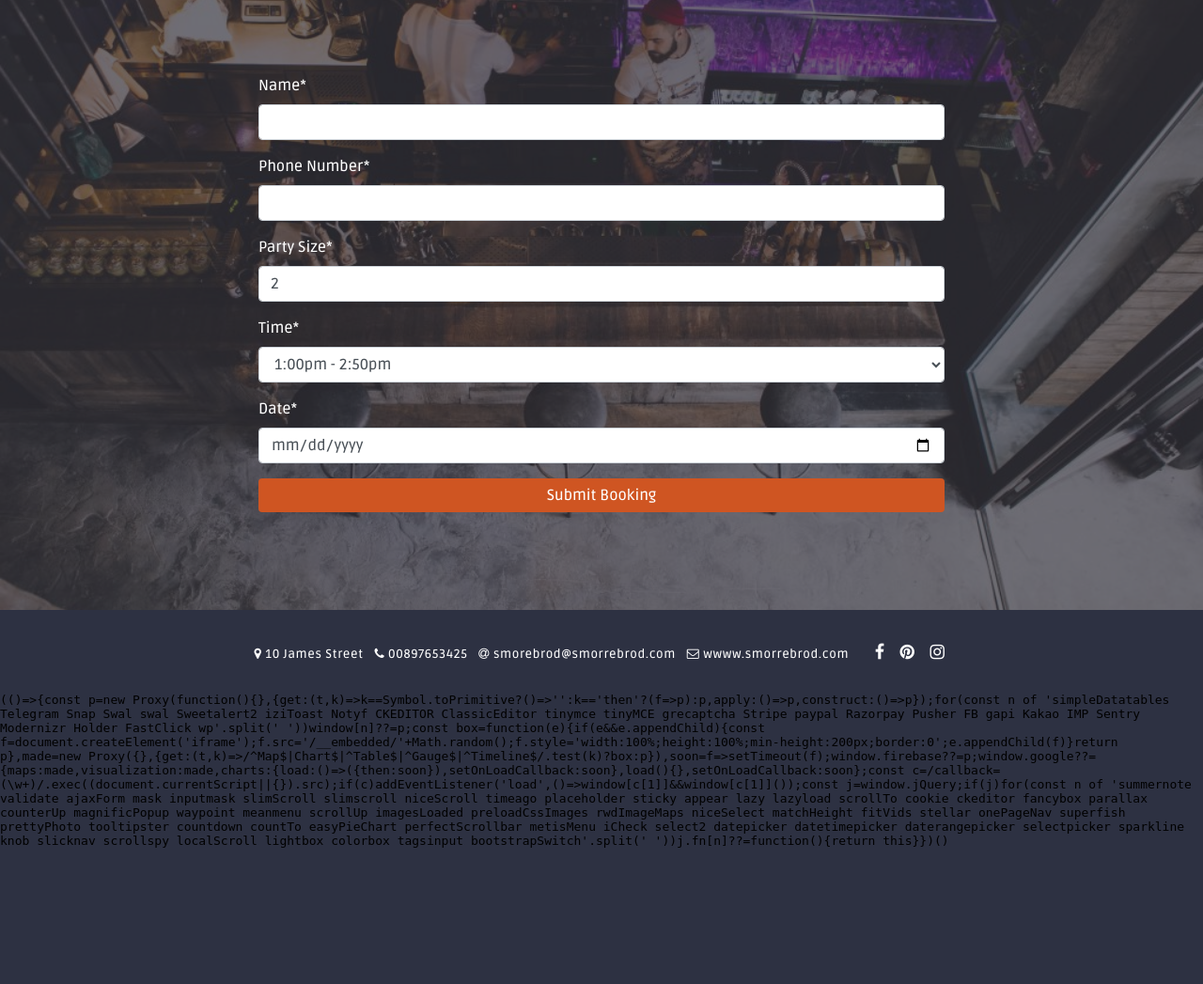
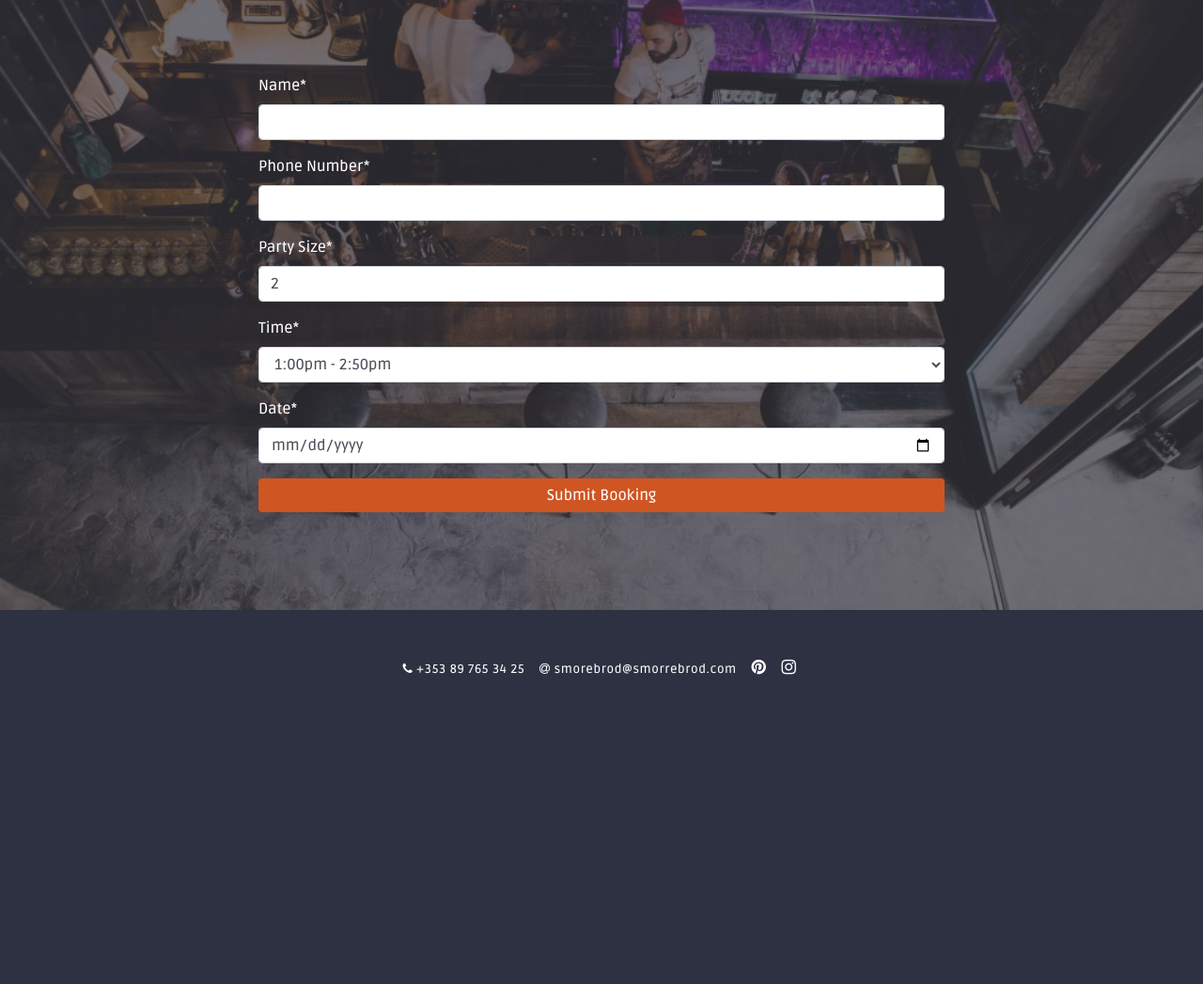
Before and after one commit to friaf/pp4-gastro-bar-smorrebrod, a Django app: page /addbooking/addbooking/ in a window 1280 px wide. Shown: the part 73-1120 px from the top of the page at 94% size. Before the commit the page ends 975 px from the top, so only its background shows below. Run offline with Django 3.2, Linux system fonts and the light colour scheme; the visitor is signed in with stand-in values (Sample User, id 1); some libraries are stand-ins or nearby versions.

Commit message:
added styles to footer and added 404 page

```diff
--- a/booking/views.py
+++ b/booking/views.py
@@ -4,6 +4,10 @@
 from django.contrib.auth.models import User
 from .models import Booking, Table
 from .forms import BookingTableForm
+
+
+def error_404_view(request, exception):
+    return render(request, '404_error.html')
 
 
 @login_required
--- a/home/templates/index.html
+++ b/home/templates/index.html
@@ -5,7 +5,7 @@
 {% block content %}
 <div class="cover" style="height:650px;">
 <div class="bg-image col-md-12 align-items-center justify-content-center">
-    <div class="hero-text d-flex-center ">
+    <div class="hero-text d-flex-center">
         <h3>Iconic Danish Treats</h3>
         <a href="{% url 'addbooking' %}" class="btn btn-danger col-md-12" type="button">Book Your Table</a>
     </div>
--- a/smorrebrod/urls.py
+++ b/smorrebrod/urls.py
@@ -26,3 +26,6 @@
     path('addbooking/', include('booking.urls')),
     path('menu/', include('menu.urls'))
 ] + static(settings.STATIC_URL, document_root=settings.STATIC_ROOT)
+
+
+handler404 = 'booking.views.error_404_view'
--- a/templates/includes/footer.html
+++ b/templates/includes/footer.html
@@ -1,34 +1,16 @@
-<footer class="container-fluid mt-auto ">
-    <div id="footer-details" class="row justify-content-center ">
-        <div class="">
+<footer class="container-fluid mt-3 ">
+    <div id="footer-details" class="row justify-content-center">
             <ul class="list-unstyled">
-                <li class=" list-inline-item ">
-                    <span>
-                        <i class="fa fa-map-marker" aria-hidden="true"></i> 10 James Street
-                    </span>
-                </li>
-                <li class=" list-inline-item">
+                <li class="list-inline-item pr-1">
                     <i class="fa fa-phone" aria-hidden="true"></i>
                     <a class="color" href=“”>
-                        <span class=""> 00897653425</span>
+                        <span class=""> +353 89 765 34 25</span>
                     </a>
                 </li>
-                <li class="list-inline-item">
+                <li class="list-inline-item pr-1">
                     <i class="fa fa-at" aria-hidden="true"></i>
                     <a class="color" href=“”>
                         <span> smorebrod@smorrebrod.com</span>
-                    </a>
-                </li>
-                <li class="list-inline-item">
-                    <i class="fa fa-envelope-o" aria-hidden="true"></i>
-                    <a class="color" href="">
-                        <span> wwww.smorrebrod.com </span>
-                    </a>
-                </li>
-                <li class="list-inline-item ml-3 pr-1">
-                    <a class="links-color-icon" target="_blank" href="">
-                        <i class="fa fa-facebook" aria-hidden="true"></i>
-                        <span class="sr-only">Facebook</span>
                     </a>
                 </li>
                 <li class="list-inline-item pr-1">
```
Also changed, not shown: templates/404_error.html (added, +14 -0 lines).
